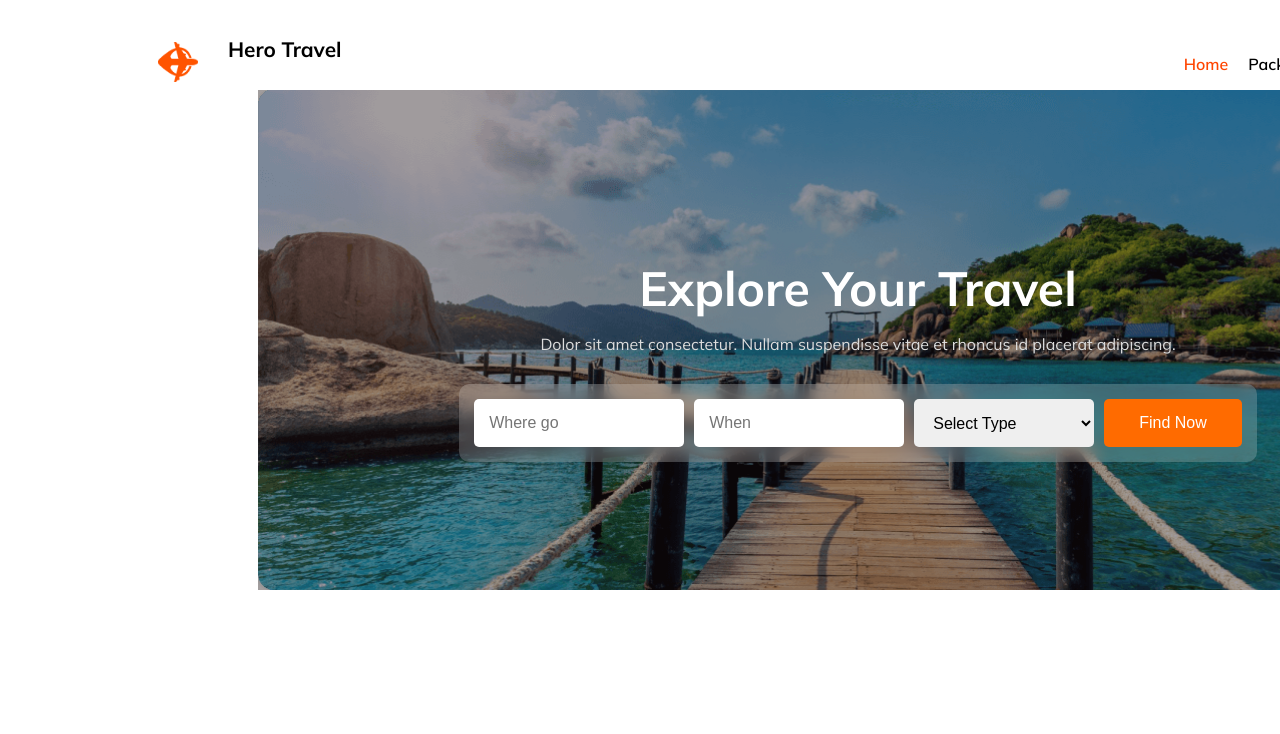
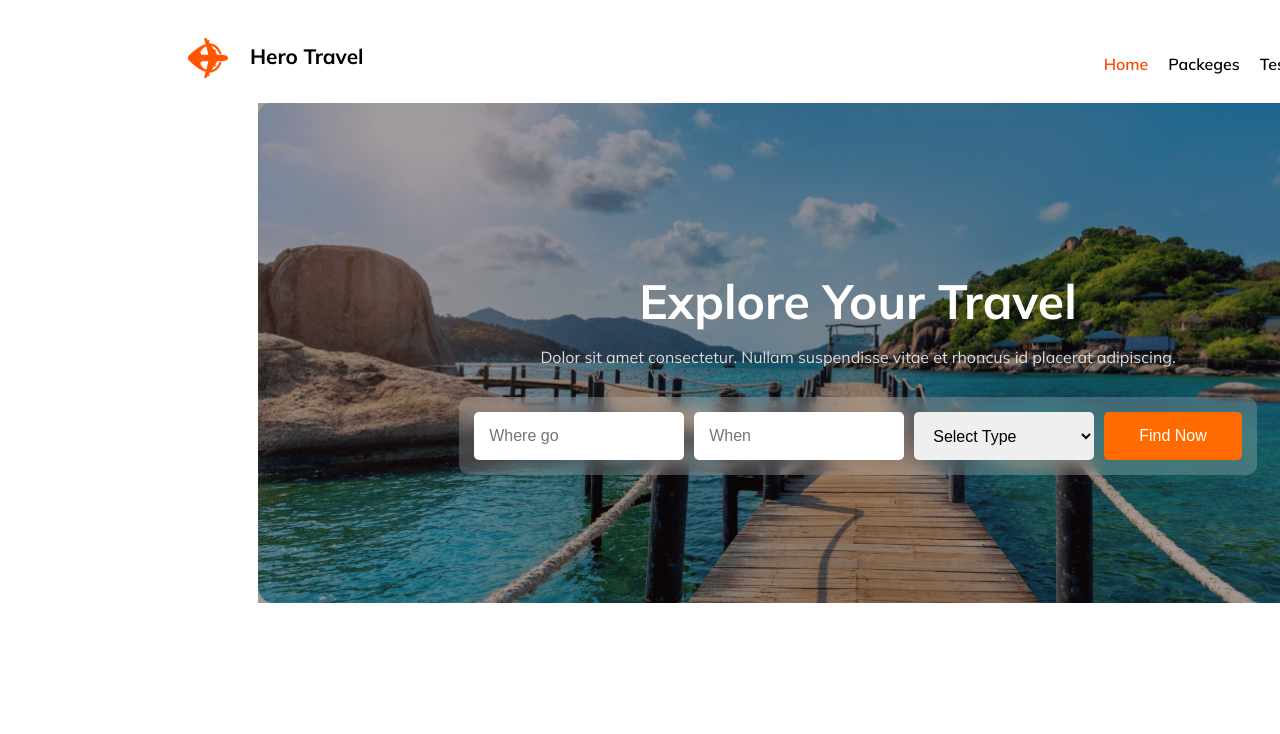
Before and after one commit to Tarshibkhanorpi/B9A2-Hero-travel-website, a plain HTML site: page index.html in a window 1280 px wide. Shown: the top 734 px of the page. Drawn offline with Linux system fonts and the light colour scheme; a web font is replaced by a local one.

Commit message:
github-republish

```diff
--- a/style.css
+++ b/style.css
@@ -16,23 +16,25 @@ header{
 .logo {
   display: flex;
   align-items: center;
-  gap: 10px;
+  gap: 2px;
+  margin-left: 30px;
 }
 .logo img{
     margin-top: 30px;
     width: 40px;
     height: 40px;
     margin-right: 20px;
-    margin-bottom: 5px;
+    margin-bottom: 25px;
 }
 .logo h1 {
   white-space: nowrap; /* 👈 এক লাইনে রাখবে */
   font-size: 1.3rem;
   font-weight: 700;
+
 }
 .nav{
     margin-top: 30px;
-    margin-left: 650px;
+    margin-right:80px
 }
 .nav ul {
     display: flex;
```
